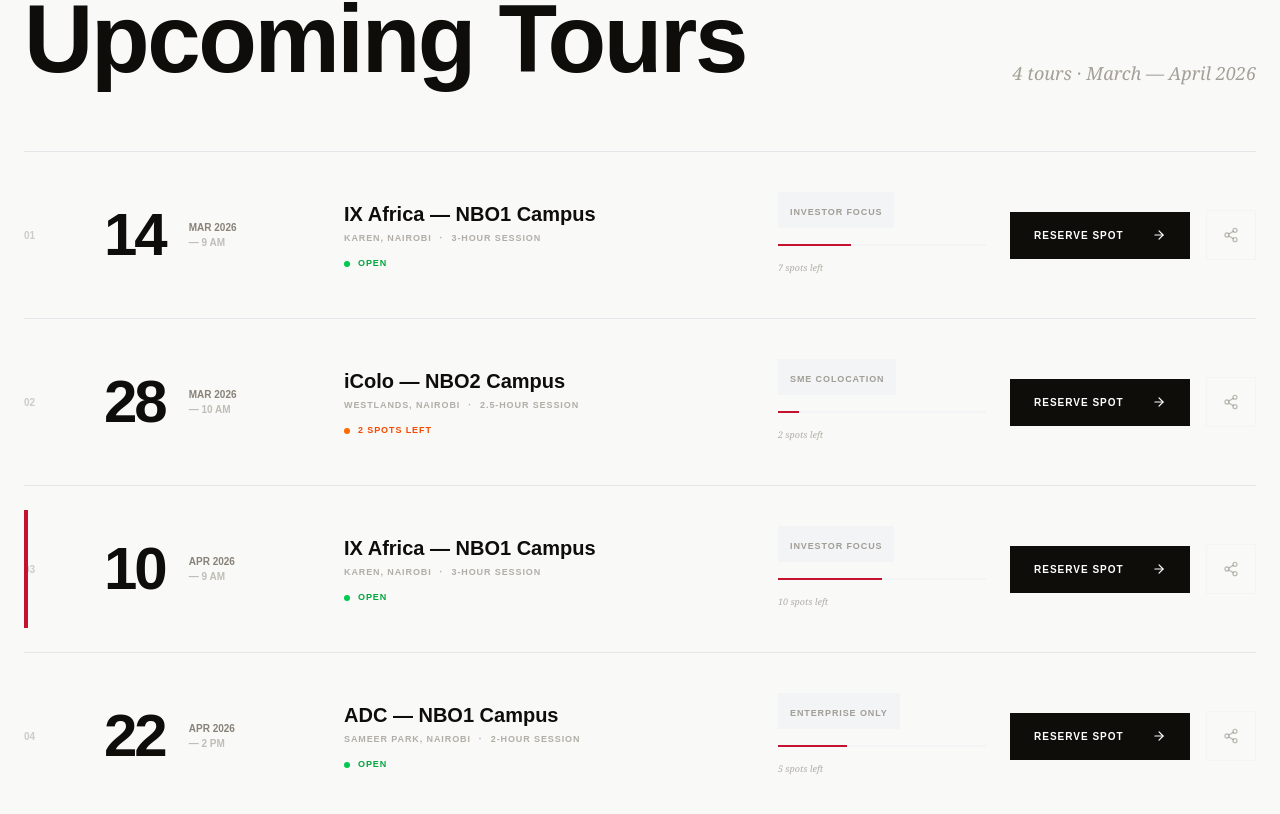
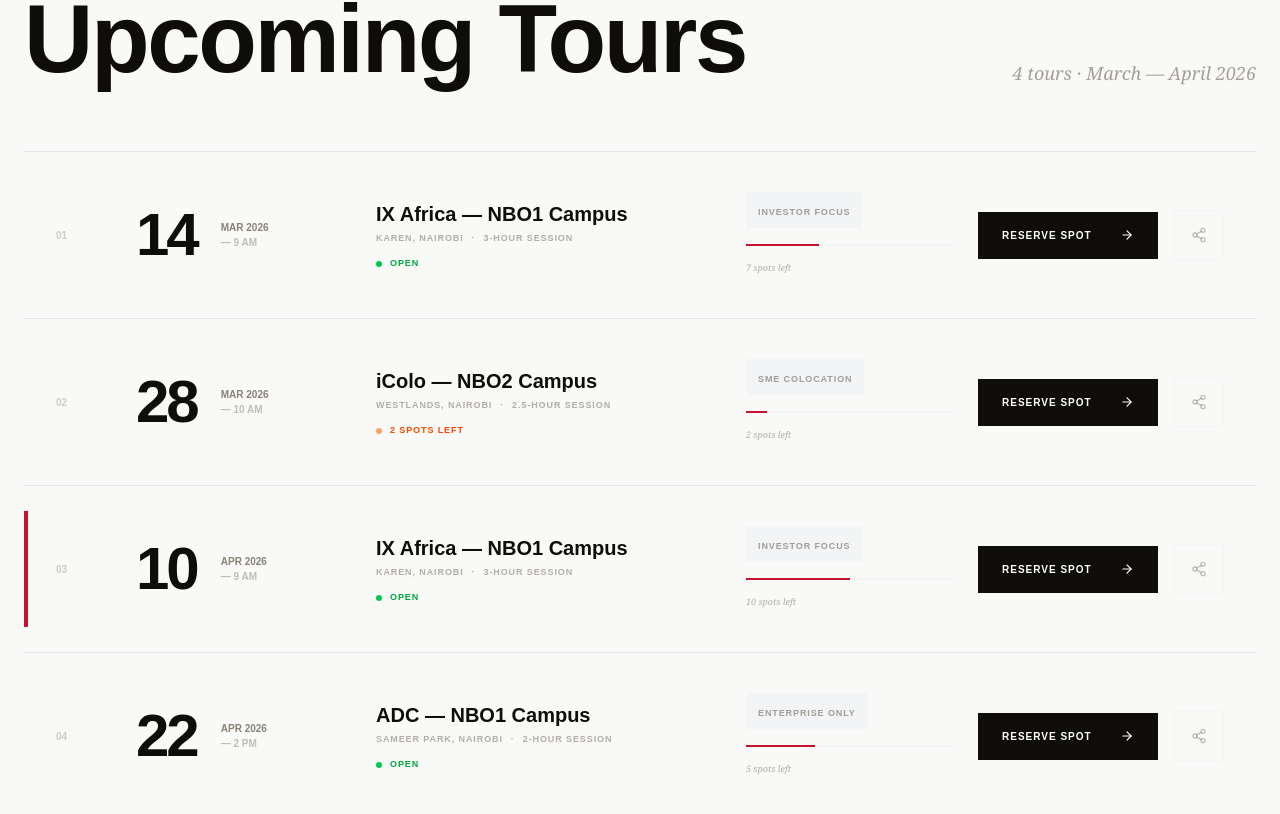
Before and after one commit to CodeWithFin/siscom-tour, a React (Vite) app: page / in a window 1280 px wide. Shown: the part 1354-2168 px from the top of the page. Built offline with nearby package versions, Linux system fonts and the light colour scheme.

Commit message:
feat: enhance TourCards component with interactive hover effects, animations, and dynamic styling.

```diff
--- a/src/components/TourCards.jsx
+++ b/src/components/TourCards.jsx
@@ -103,24 +103,29 @@
                     {tours.map((tour, i) => (
                         <motion.div
                             key={tour.id}
-                            initial={{ opacity: 0, y: 20 }}
-                            whileInView={{ opacity: 1, y: 0 }}
-                            transition={{ delay: i * 0.1 }}
-                            className="group relative flex flex-col md:flex-row items-center justify-between border-b border-gray-200 py-10 transition-colors hover:bg-white/50"
+                            initial={{ opacity: 0 }}
+                            whileInView={{ opacity: 1 }}
+                            viewport={{ once: true, margin: "-100px" }}
+                            transition={{ delay: i * 0.1, duration: 0.8 }}
+                            whileHover={{ backgroundColor: "rgba(255, 255, 255, 1)" }}
+                            className="group relative flex flex-col md:flex-row items-center justify-between border-b border-gray-200 py-10 px-8 transition-all duration-500 hover:shadow-[0_20px_50px_rgba(0,0,0,0.04)]"
                         >
-                            {/* Active Indicator Line (Shown for id 03 in screenshot, let's make it interactive or static for demo) */}
-                            {tour.id === '03' && (
-                                <div className="absolute left-0 top-6 bottom-6 w-1 bg-crimson" />
-                            )}
+                            {/* Active/Hover Indicator Line */}
+                            <motion.div
+                                initial={{ height: 0 }}
+                                whileInView={{ height: "70%" }}
+                                transition={{ duration: 1, delay: i * 0.2 }}
+                                className={`absolute left-0 top-1/2 -translate-y-1/2 w-1 bg-crimson transition-opacity duration-300 ${tour.id === '03' ? 'opacity-100' : 'opacity-0 group-hover:opacity-100'}`}
+                            />
 
                             {/* Column 1: Index */}
-                            <div className="hidden lg:block w-20 text-[10px] font-black text-mid/30">
+                            <div className="hidden lg:block w-20 text-[10px] font-black transition-colors duration-500 text-mid/30 group-hover:text-crimson/40">
                                 {tour.id}
                             </div>
 
                             {/* Column 2: Date */}
                             <div className="flex items-center gap-6 w-full md:w-48 mb-6 md:mb-0">
-                                <span className="text-5xl md:text-6xl font-black text-ink tracking-tighter">
+                                <span className="text-5xl md:text-6xl font-black text-ink tracking-tighter group-hover:text-crimson transition-colors duration-500">
                                     {tour.day}
                                 </span>
                                 <div className="flex flex-col">
@@ -131,16 +136,19 @@
 
                             {/* Column 3: Facility Info */}
                             <div className="w-full md:w-auto flex-1 mb-8 md:mb-0 md:px-12">
-                                <h3 className="text-lg md:text-xl font-black text-ink mb-1">
+                                <motion.h3
+                                    whileInView={{ letterSpacing: ["-0.02em", "0em"] }}
+                                    className="text-lg md:text-xl font-black text-ink mb-1 transition-colors group-hover:text-crimson"
+                                >
                                     {tour.facility}
-                                </h3>
+                                </motion.h3>
                                 <div className="flex flex-wrap items-center gap-2 text-[9px] font-black tracking-widest text-mid/50 uppercase">
                                     <span>{tour.location}</span>
                                     <span>·</span>
                                     <span>{tour.duration}</span>
                                 </div>
                                 <div className="mt-3 flex items-center gap-2">
-                                    <div className={`w-1.5 h-1.5 rounded-full ${tour.spotsLeft <= 2 ? 'bg-orange-500' : 'bg-green-500'}`} />
+                                    <div className={`w-1.5 h-1.5 rounded-full ${tour.spotsLeft <= 2 ? 'bg-orange-500' : 'bg-green-500'} ${tour.spotsLeft <= 2 ? 'animate-pulse' : ''}`} />
                                     <span className={`text-[9px] font-black uppercase tracking-widest ${tour.spotsLeft <= 2 ? 'text-orange-600' : 'text-green-600'}`}>
                                         {tour.statusLabel || tour.status}
                                     </span>
@@ -149,7 +157,7 @@
 
                             {/* Column 4: Focus & Availability */}
                             <div className="w-full md:w-64 mb-8 md:mb-0 md:px-6">
-                                <div className="bg-gray-100 px-3 py-1.5 mb-4 inline-block">
+                                <div className="bg-gray-100 px-3 py-1.5 mb-4 inline-block transition-colors group-hover:bg-gray-200">
                                     <span className="text-[9px] font-black tracking-widest text-mid/60 uppercase">
                                         {tour.focus}
                                     </span>
@@ -159,11 +167,12 @@
                                         <motion.div
                                             initial={{ width: 0 }}
                                             whileInView={{ width: `${(tour.spotsLeft / tour.totalSpots) * 100}%` }}
-                                            transition={{ duration: 1.5, ease: "circOut" }}
+                                            transition={{ duration: 1.5, ease: "circOut", delay: 0.5 }}
+                                            whileHover={{ opacity: 0.8 }}
                                             className="h-full bg-crimson"
                                         />
                                     </div>
-                                    <span className="text-[9px] font-serif italic text-mid/50">
+                                    <span className="text-[9px] font-serif italic text-mid/50 group-hover:text-mid transition-colors">
                                         {tour.spotsLeft} spots left
                                     </span>
                                 </div>
@@ -171,13 +180,14 @@
 
                             {/* Column 5: Action */}
                             <div className="w-full md:w-auto flex items-center gap-4">
-                                <button
+                                <motion.button
+                                    whileTap={{ scale: 0.98 }}
                                     onClick={() => handleSelectTour(tour)}
                                     className="flex-1 md:flex-none px-6 py-4 bg-ink text-white text-[10px] font-black uppercase tracking-widest hover:bg-crimson transition-all flex items-center justify-between gap-6 min-w-[180px]"
                                 >
-                                    Reserve Spot <ArrowRight size={14} />
-                                </button>
-                                <button className="p-4 border border-gray-100 text-mid/40 hover:text-crimson hover:border-crimson transition-all">
+                                    Reserve Spot <ArrowRight size={14} className="group-hover:translate-x-1 transition-transform" />
+                                </motion.button>
+                                <button className="p-4 border border-gray-100 text-mid/40 hover:text-crimson hover:border-crimson transition-all rounded-sm">
                                     <Share2 size={16} />
                                 </button>
                             </div>
```
